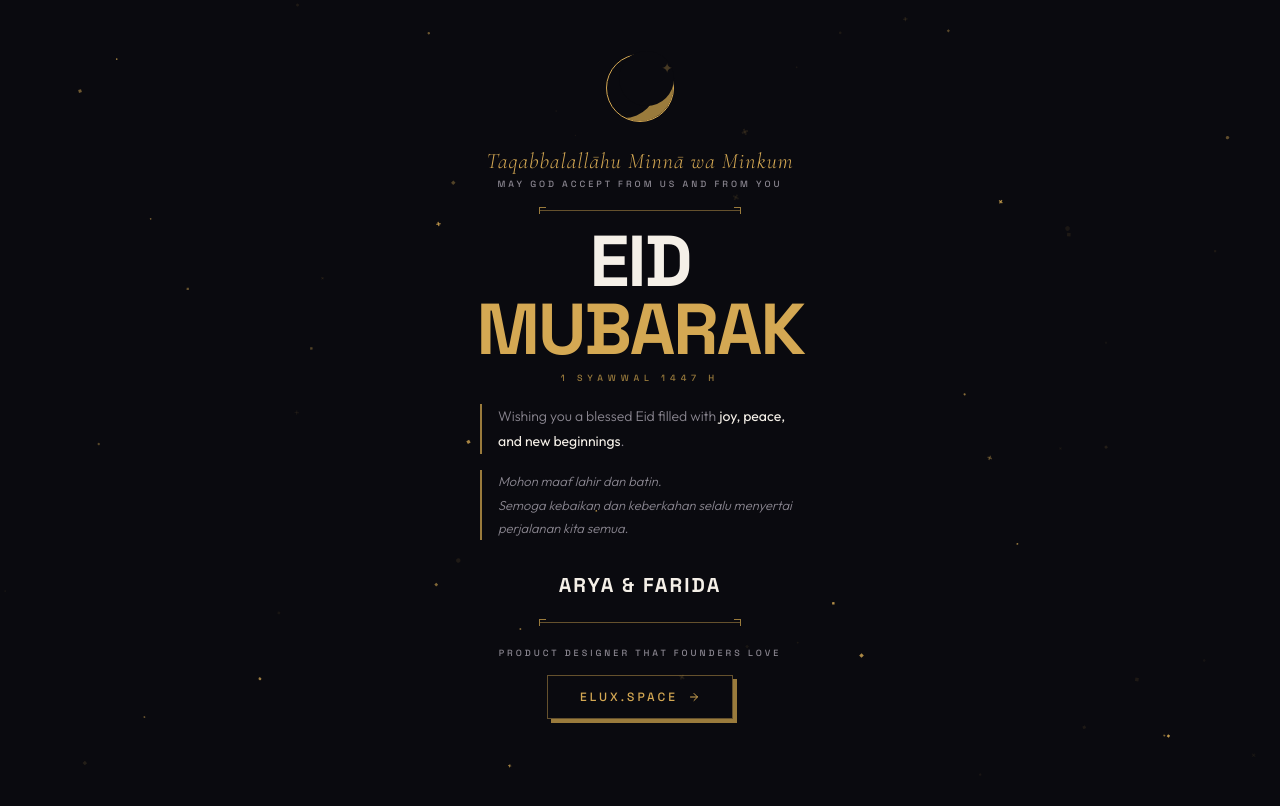
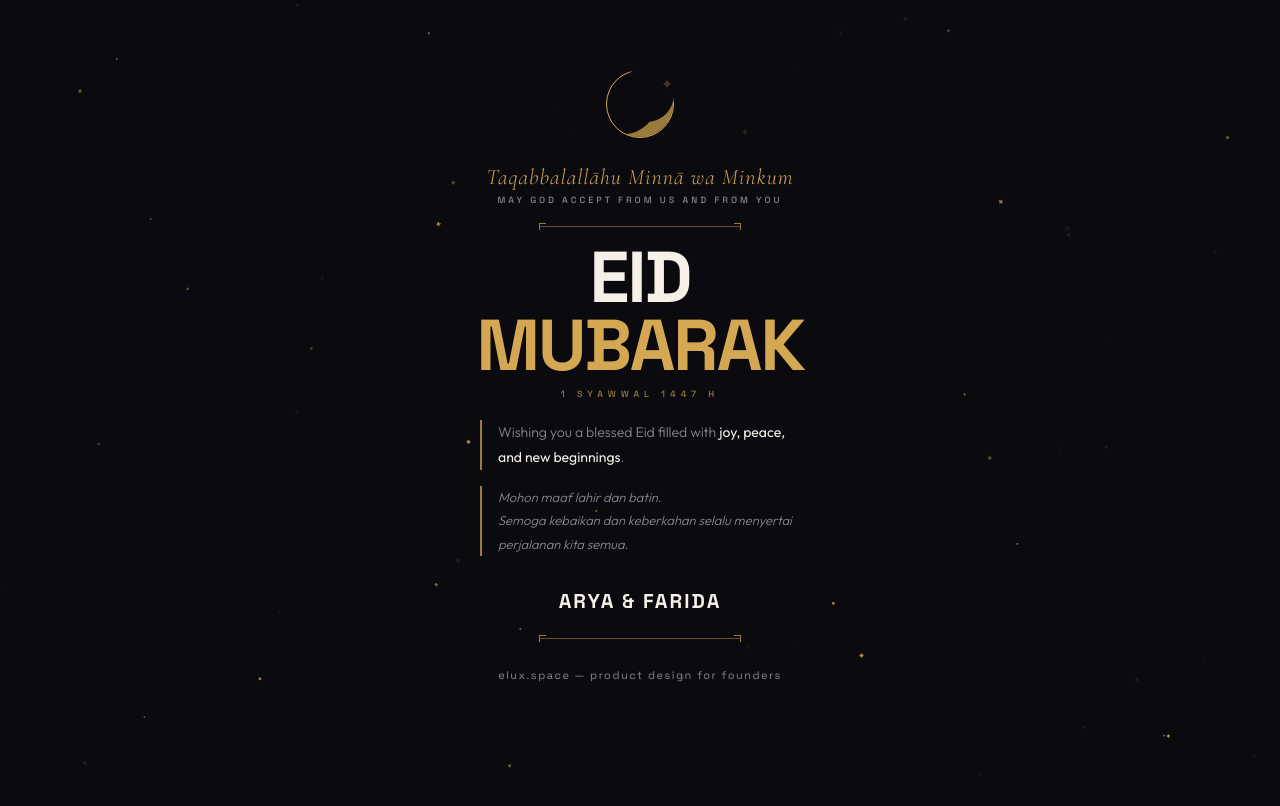
Before and after one commit to arya-wtf/eidbrutalist, a plain HTML site: page index.html in a window 1280 px wide. Both pictures are taken after a click on the button "Tap to open greeting". Drawn offline with nearby package versions, Linux system fonts and the light colour scheme.

Commit message:
style: replace footer CTA with ultra-minimal lowercase text signature

```diff
--- a/index.html
+++ b/index.html
@@ -433,38 +433,18 @@
     }
     .signature-wrap.animate { animation: rise 0.6s ease 1.3s forwards; }
 
-    .sig-tagline {
-      font-size: 9px;
-      font-weight: 500;
+    .brand-link {
+      font-family: 'Space Grotesk', monospace;
+      font-size: 11px;
+      font-weight: 400;
       color: var(--muted);
-      letter-spacing: 3px;
-      text-transform: uppercase;
-      margin-bottom: 16px;
+      letter-spacing: 1.5px;
+      text-transform: lowercase;
+      text-decoration: none;
+      transition: color 0.3s ease;
     }
-
-    .brand-cta {
-      display: inline-flex;
-      align-items: center;
-      gap: 10px;
-      padding: 12px 32px;
-      border: 1px solid var(--border-strong);
+    .brand-link:hover, .brand-link:active {
       color: var(--gold);
-      text-decoration: none;
-      font-family: 'Space Grotesk', sans-serif;
-      font-size: 12px;
-      font-weight: 500;
-      letter-spacing: 3px;
-      text-transform: uppercase;
-      box-shadow: 4px 4px 0 var(--gold-dim);
-      -webkit-tap-highlight-color: transparent;
-      transition: all 0.2s;
-      min-height: 44px;
-    }
-    .brand-cta:active, .brand-cta:hover {
-      border-color: var(--gold);
-      background: rgba(212,168,83,0.06);
-      transform: translate(2px, 2px);
-      box-shadow: 2px 2px 0 var(--gold-dim);
     }
     .brand-cta svg { width: 12px; height: 12px; flex-shrink: 0; }
 
@@ -563,15 +543,9 @@
     <div class="divider divider-2" id="c-line2"></div>
 
     <div class="signature-wrap" id="c-sig">
-      <div class="sig-tagline">Product Designer That Founders Love</div>
-      <div>
-        <a href="https://elux.space" target="_blank" rel="noopener" class="brand-cta">
-          elux.space
-          <svg viewBox="0 0 24 24" fill="none" stroke="currentColor" stroke-width="2" stroke-linecap="round" stroke-linejoin="round">
-            <path d="M5 12h14M12 5l7 7-7 7"/>
-          </svg>
-        </a>
-      </div>
+      <a href="https://elux.space" target="_blank" rel="noopener" class="brand-link">
+        elux.space — product design for founders
+      </a>
     </div>
 
   </div>
```
